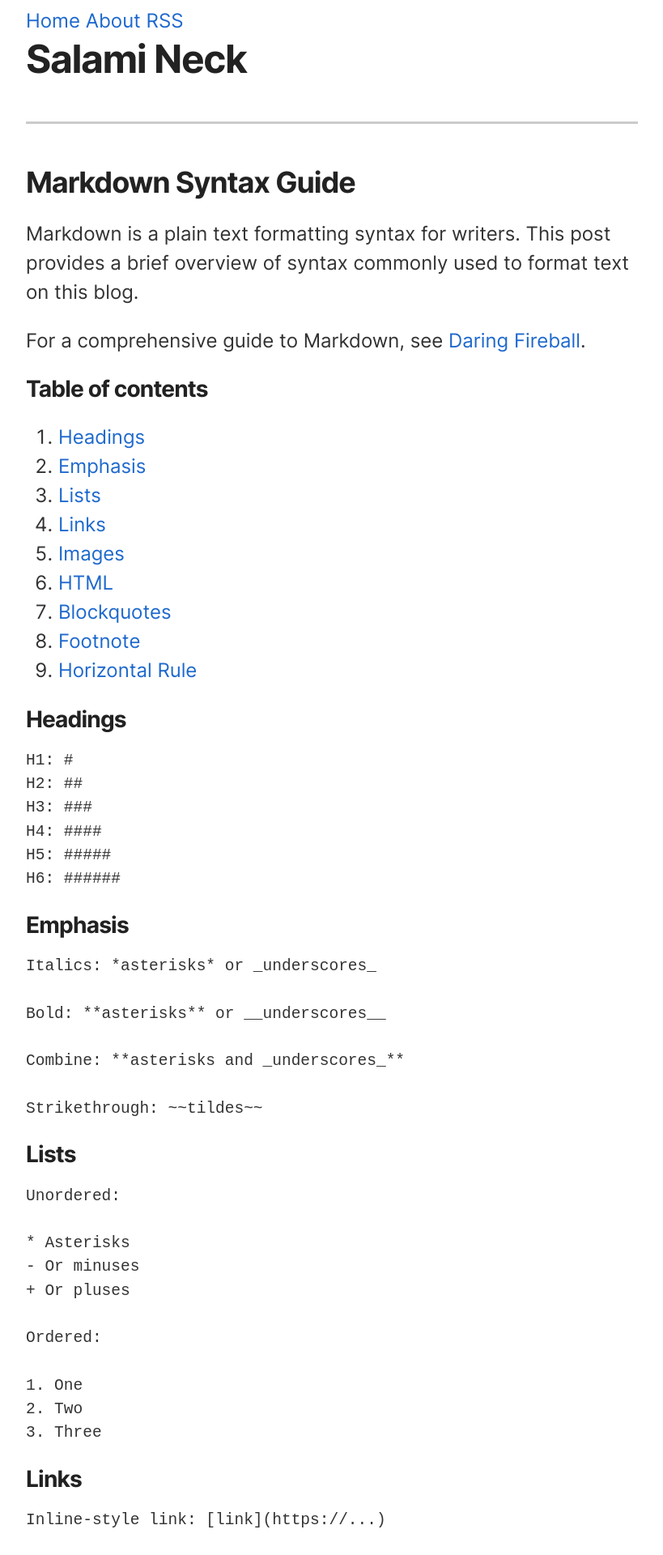
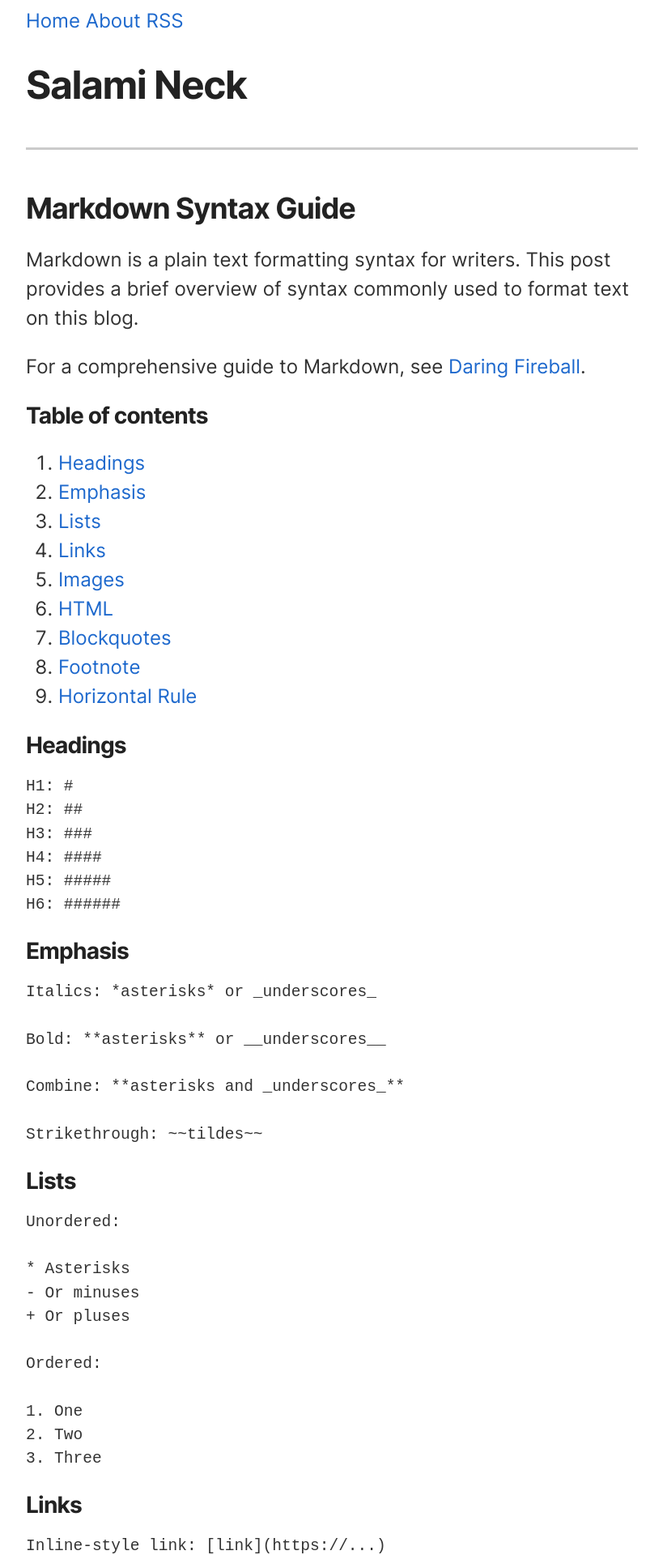
Before and after one commit to ajpwalser/ajpwalser.github.io, a Jekyll site: the page built from _posts/2021-06-24-markdown-syntax-guide.md, in a window 1280 px wide. Shown: the top 1920 px of the page at 81% size, without its empty margins (230-1049 px from the left). Built offline with Jekyll 4.4.1, drawn with Linux system fonts in a browser that asks for light colours.

Commit message:
Update style.css

```diff
--- a/css/style.css
+++ b/css/style.css
@@ -48,11 +48,8 @@
 h1, h2, h3 {
     color: var(--color-text-heading);
     letter-spacing: -0.03em;
-    margin-bottom: 1rem;
+    margin-bottom: 0.5rem;
     line-height: 1.2;
-}
-h1 {
-margin-top: 0;
 }
 h2 {
 margin-top: 2rem;
```
